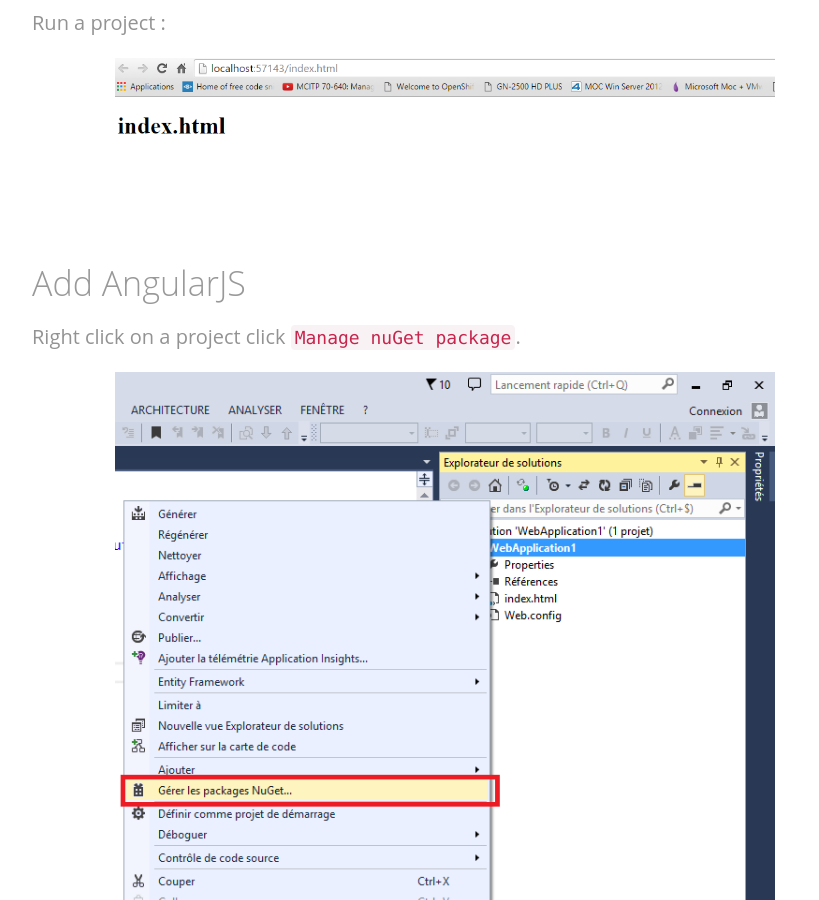
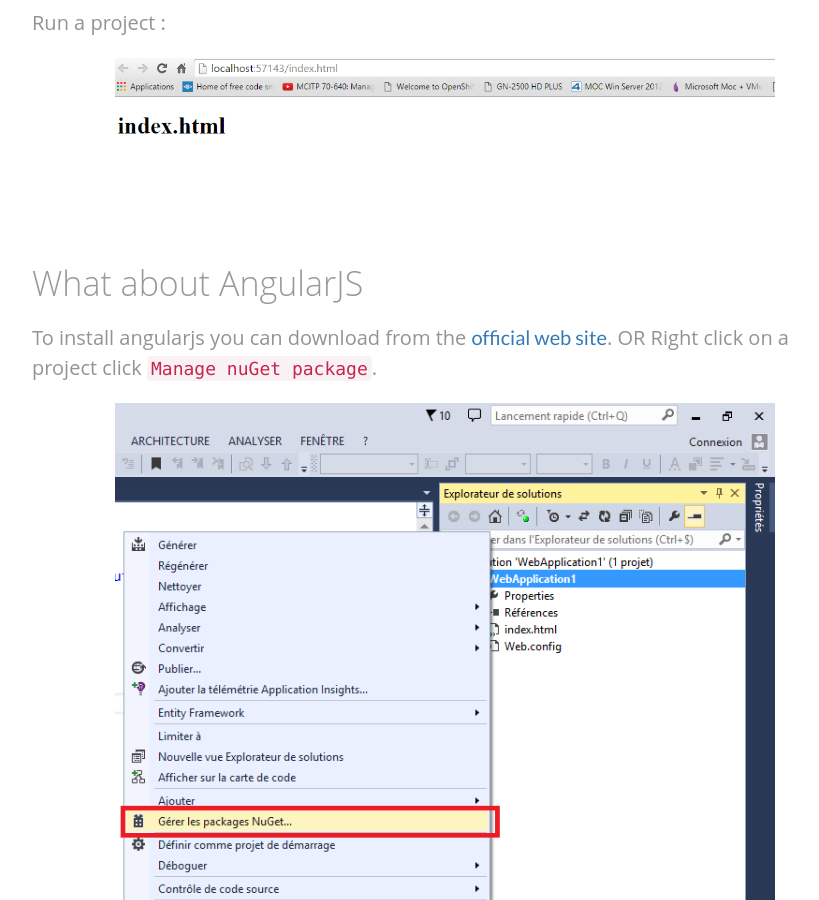
Before and after one commit to malekbenz/malekbenz, a Jekyll site: the page built from _posts/2016-05-01-First-angularjs-application.md, in a window 1280 px wide and 900 px high, scrolled down 2536 px. Shown: the whole window, without its empty margins (53-872 px from the left). Built offline with Jekyll 4.4.1, drawn with Linux system fonts in a browser that asks for light colours; nearby versions of some CDN libraries; comment, search, counter and statistics services are not loaded; some of the changed text lies outside the part shown.

```diff
--- a/_posts/2016-05-01-First-angularjs-application.md
+++ b/_posts/2016-05-01-First-angularjs-application.md
@@ -38,9 +38,11 @@ Run a project :
 
 ![CMD](/images/vstudio/index.html.prev.png){:class="img-responsive" :max-width="80%"}
 
-## Add AngularJS
+## What about AngularJS
 
-Right click on a project click `Manage nuGet package`.
+To install angularjs you can download from the  [official web site](https://angularjs.org/). OR Right click on a project click `Manage nuGet package`.
+
+
 
 ![CMD](/images/vstudio/add.angular.png){:class="img-responsive" :max-width="80%"}
 
```
Also changed, not shown: other parts of _posts/2016-05-01-First-angularjs-application.md (+3 -3 lines).
